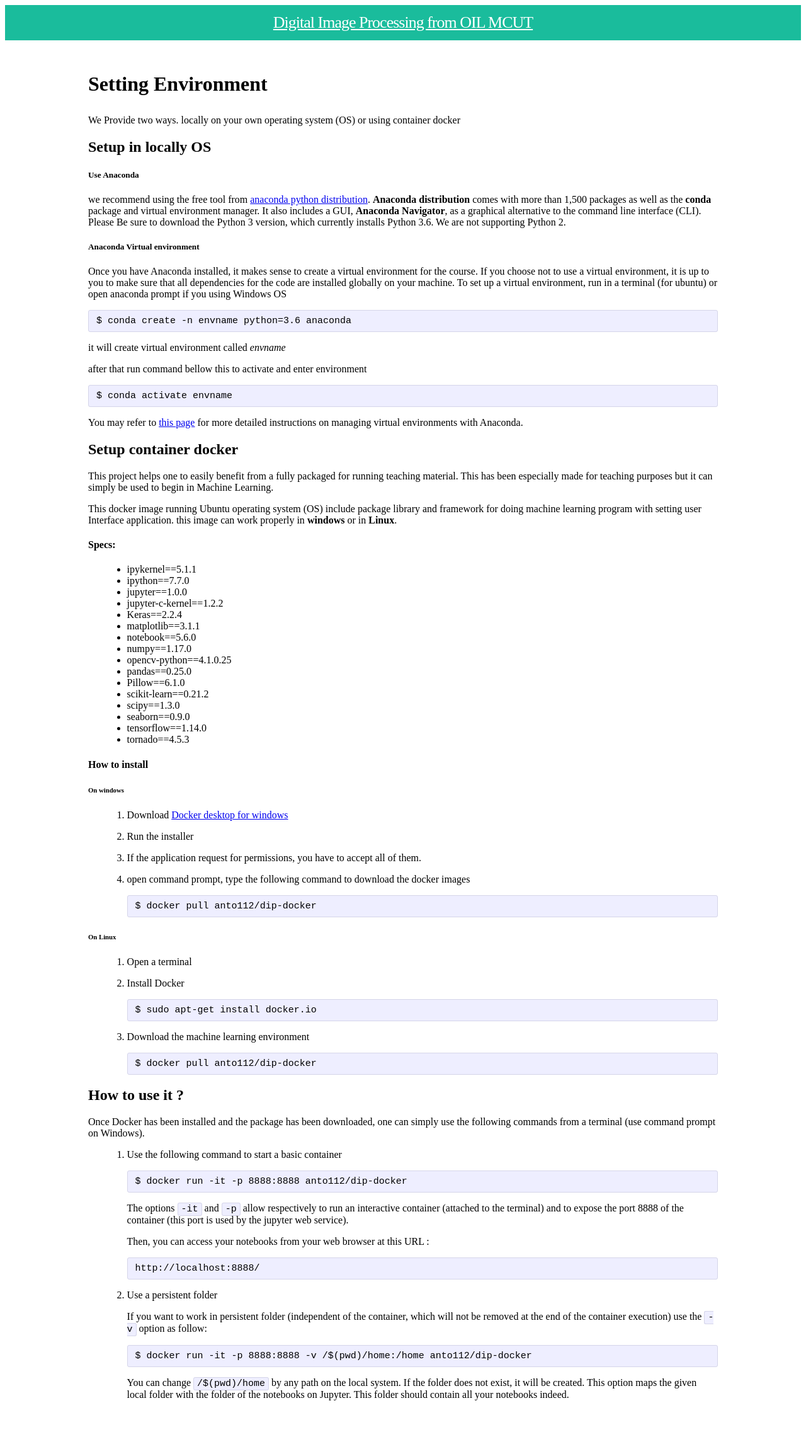
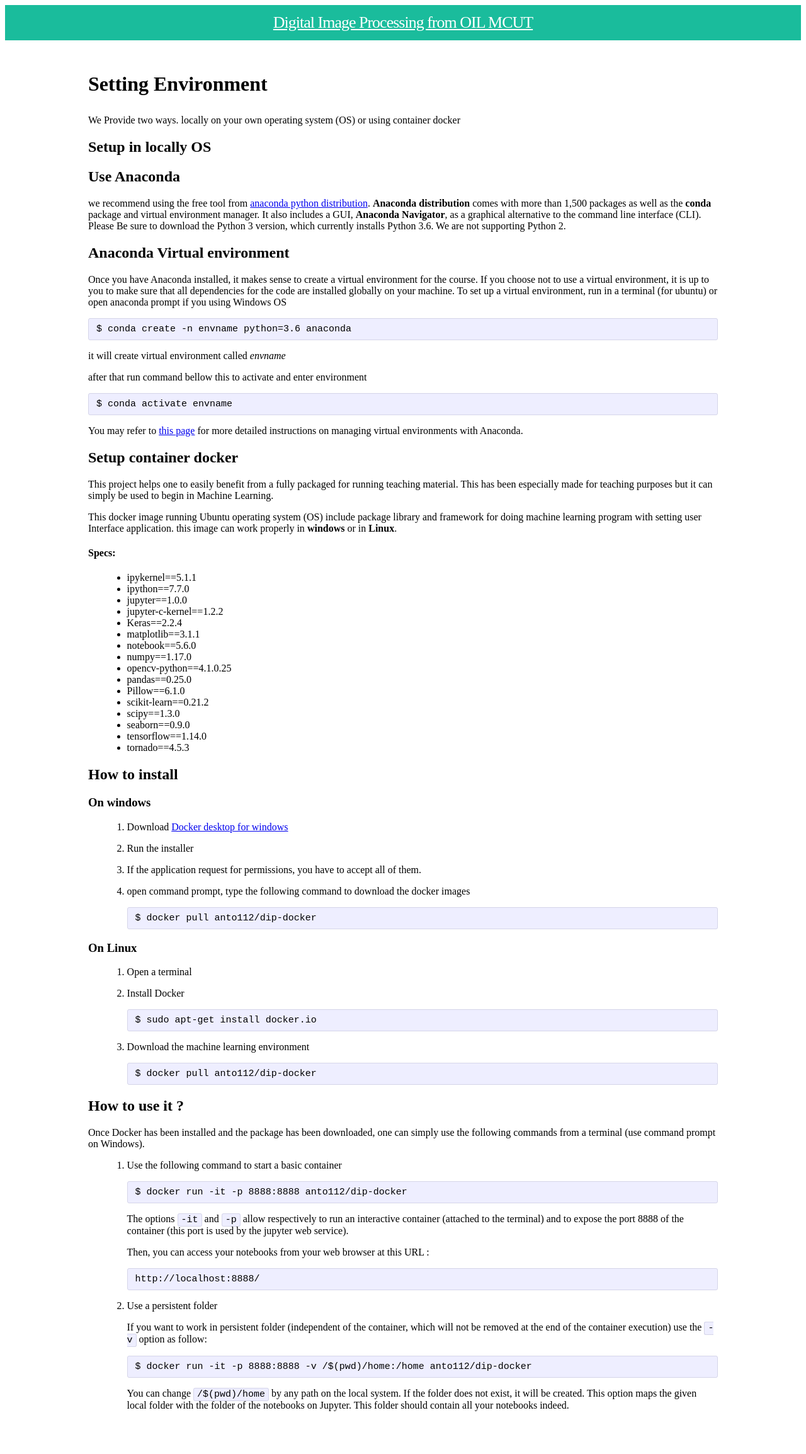
Before and after one commit to oil-mcut/oil-mcut.github.io, a Jekyll site: the page built from setting environment.md, in a window 1280 px wide. Shown: the whole page at 63% size. Built offline with Jekyll 4.4.1, drawn with Linux system fonts in a browser that asks for light colours.

Commit message:
14122019

````diff
--- a/setting environment.md
+++ b/setting environment.md
@@ -6,13 +6,13 @@ permalink: /setting-environment/
 
 We Provide two ways. locally on your own operating system (OS) or using container docker
 
-## Setup in locally OS
+# Setup in locally OS
 
-##### Use Anaconda
+## Use Anaconda
 
 we recommend using the free tool from [anaconda python distribution](https://www.anaconda.com/download/). **Anaconda distribution** comes with more than 1,500 packages as well as the **conda** package and virtual environment manager. It also includes a GUI, **Anaconda Navigator**, as a graphical alternative to the command line interface (CLI). Please Be sure to download the Python 3 version, which currently installs Python 3.6. We are not supporting Python 2.
 
-##### Anaconda Virtual environment
+## Anaconda Virtual environment
 
 Once you have Anaconda installed, it makes sense to create a virtual environment for the course. If you choose not to use a virtual environment, it is up to you to make sure that all dependencies for the code are installed globally on your machine. To set up a virtual environment, run in a terminal (for ubuntu) or open anaconda prompt if you using Windows OS
 
@@ -34,7 +34,7 @@ You may refer to [this page](https://conda.io/docs/user-guide/tasks/manage-envir
 
 
 
-## Setup container docker
+# Setup container docker
 
 This project helps one to easily benefit from a fully packaged for running teaching material. This has been especially made for teaching purposes but it can simply be used to begin in Machine Learning.
 
@@ -59,9 +59,9 @@ This docker image running Ubuntu operating system (OS) include package library a
 - tensorflow==1.14.0
 - tornado==4.5.3
 
-#### How to install
+## How to install
 
-###### On windows
+### On windows
 
 1. Download [Docker desktop for windows](https://docs.docker.com/docker-for-windows/install/)
 
@@ -75,7 +75,7 @@ This docker image running Ubuntu operating system (OS) include package library a
    $ docker pull anto112/dip-docker
    ```
 
-###### On Linux
+### On Linux
 
 1. Open a terminal
 
````
